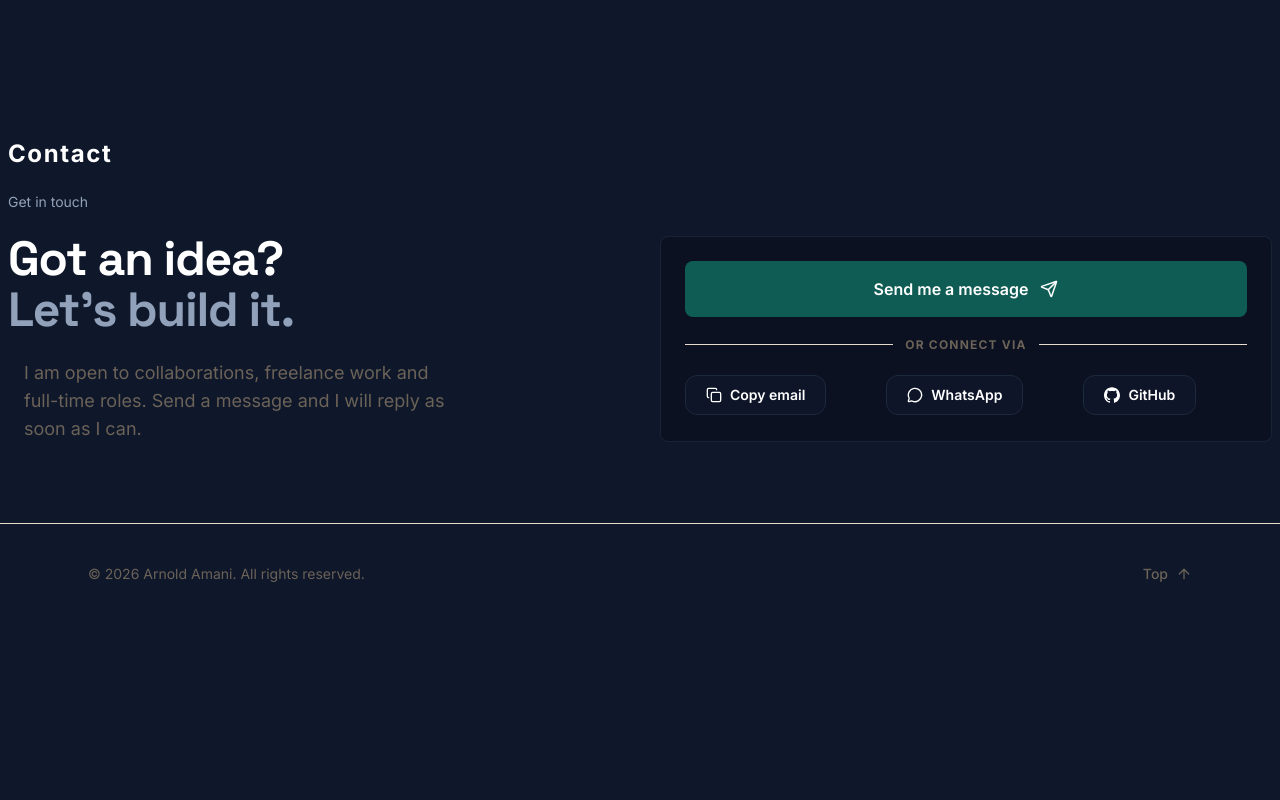
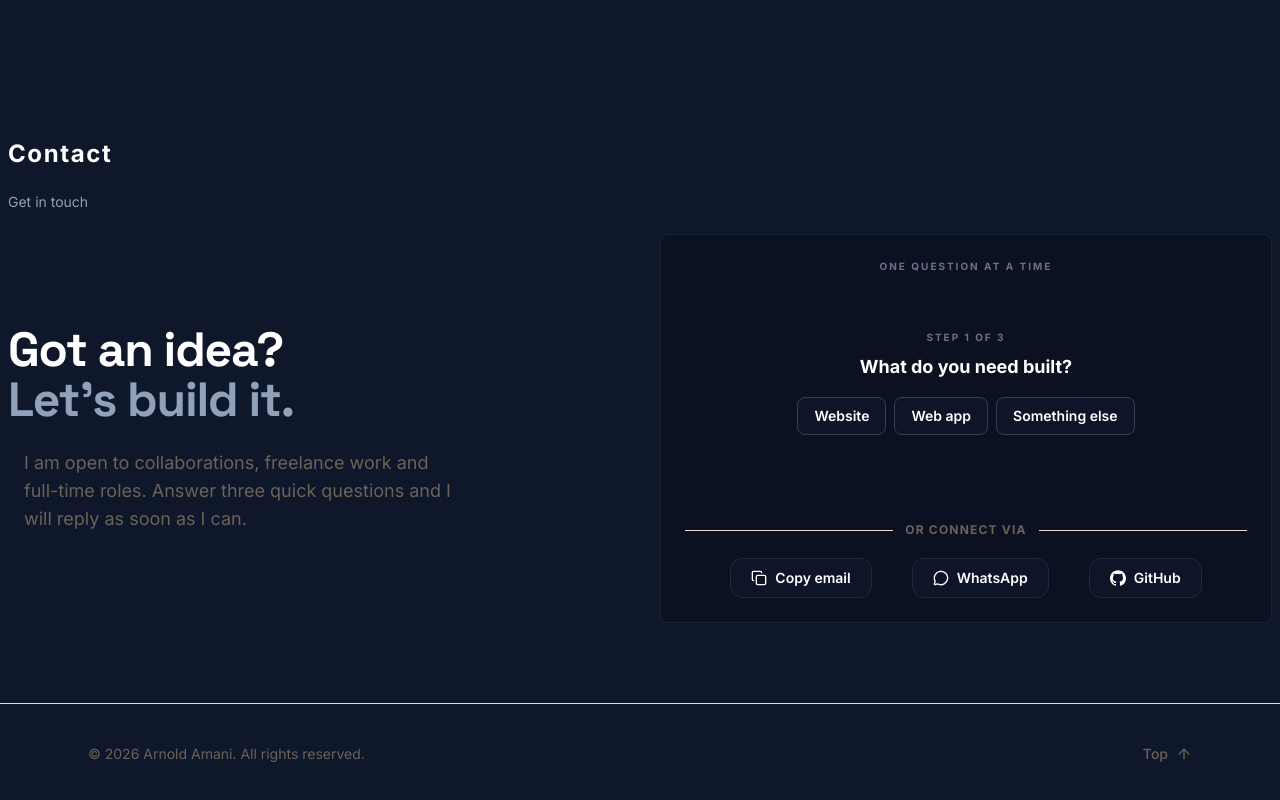
Before and after one commit to anold-a/amani-portfolio, a Next.js app: page / in a window 1280 px wide. Shown: the part 5423-6223 px from the top of the page. Before the commit the page ends 6047 px from the top, so only its background shows below. Built offline with nearby package versions, Linux system fonts and the light colour scheme.

Commit message:
updated the contact section so the steps sit in a single container

```diff
--- a/components/homepage/Contact.tsx
+++ b/components/homepage/Contact.tsx
@@ -1,12 +1,10 @@
-"use client"
+"use client";
 
-import { Send, MessageCircle,} from "lucide-react";
+import { FormEvent, useEffect, useRef, useState } from "react";
+import { ArrowLeft, Check, MessageCircle } from "lucide-react";
 import SharedUI from "@/components/layout/SharedUI";
 import CopyEmail from "@/components/homepage/CopyEmail";
 import { profile } from "@/lib/data";
-import { FormEvent, useState } from "react";
-import { verifyPassword } from '@/app/actions';
-
 
 function GithubIcon({ size = 16 }: { size?: number }) {
   return (
@@ -19,117 +17,275 @@ function GithubIcon({ size = 16 }: { size?: number }) {
 const pill =
   "flex items-center justify-center gap-2 rounded-full border border-line bg-card px-5 py-3 text-sm font-semibold transition hover:border-ink";
 
+const questions = [
+  {
+    key: "need",
+    question: "What do you need built?",
+    options: ["Website", "Web app", "Something else"],
+  },
+  {
+    key: "size",
+    question: "How big, roughly?",
+    options: ["Small", "Medium", "Large"],
+  },
+] as const;
+
+const TOTAL_STEPS = questions.length + 1;
+
+type Answers = { need: string; size: string; contact: string };
+type Status = "idle" | "sending" | "done" | "error";
+
+const looksValid = (value: string) =>
+  /^\S+@\S+\.\S+$/.test(value) || value.replace(/\D/g, "").length >= 7;
 
 
-export default function Contact() {
-  const [authorized,setAuthorized] = useState(false);
+async function sendInquiry(answers: Answers): Promise<boolean> {
+  const formId = process.env.NEXT_PUBLIC_FORMSPREE_ID;
 
-  const handleSubmit = async(event: FormEvent<HTMLFormElement>) => {
-    event.preventDefault();
-
-
-    const passwordInput = event.currentTarget.querySelector('input[type="password"]') as HTMLInputElement | null;
-    if (!passwordInput) return;
- const isCorrect = await verifyPassword(passwordInput.value);
-
-    if (isCorrect) {
-      setAuthorized(true);
-    } else {
-      passwordInput.value = "";
-      alert("Wrong answer!");
-    }
+  if (!formId) {
+    const subject = encodeURIComponent("New project inquiry");
+    const body = encodeURIComponent(
+      `Project: ${answers.need}\nSize: ${answers.size}\nContact: ${answers.contact}`,
+    );
+    window.location.href = `mailto:${profile.email}?subject=${subject}&body=${body}`;
+    return true;
   }
 
-  const login = (
-  <form onSubmit={handleSubmit} className="flex items-center gap-2 w-full max-w-sm">
-    <input
-      type="password"
-      placeholder="What is today?"
-      className="px-4 py-2 text-sm rounded-lg border border-neutral-300 bg-transparent focus:outline-none focus:border-neutral-500 placeholder-neutral-400 w-full max-w-37.5"
-    />
-    <button
-      type="submit"
-      className="px-4 py-2 text-xs font-semibold text-white bg-[#1A1512] hover:bg-neutral-800 transition-colors rounded-lg uppercase tracking-wider h-9.5 flex items-center justify-center"
-    >
-      Reveal
-    </button>
-  </form>
-);
+  try {
+    const res = await fetch(`https://formspree.io/f/${formId}`, {
+      method: "POST",
+      headers: { "Content-Type": "application/json", Accept: "application/json" },
+      body: JSON.stringify(answers),
+    });
+    return res.ok;
+  } catch {
+    return false;
+  }
+}
 
+export default function Contact() {
+  const [step, setStep] = useState(0);
+  const [answers, setAnswers] = useState<Answers>({ need: "", size: "", contact: "" });
+  const [status, setStatus] = useState<Status>("idle");
+  const [error, setError] = useState("");
+  const inputRef = useRef<HTMLInputElement>(null);
 
-const contactInfo = (
-  <div className="flex flex-col sm:flex-row items-stretch sm:items-center gap-2">
+  const onContactStep = step === questions.length;
 
-    <CopyEmail  email={profile.email} />
+  useEffect(() => {
+    if (onContactStep && status === "idle") inputRef.current?.focus();
+  }, [onContactStep, status]);
 
-    <a
-      href={profile.whatsapp}
-      target="_blank"
-      rel="noreferrer"
-      className={`${pill} flex items-center rounded-xl justify-center gap-2 h-10`}
-    >
-      <MessageCircle size={16} /> WhatsApp
-    </a>
-  </div>
-);
+  const choose = (key: "need" | "size", value: string) => {
+    setAnswers((a) => ({ ...a, [key]: value }));
+    setStep((s) => s + 1);
+  };
 
+  const submit = async (event: FormEvent<HTMLFormElement>) => {
+    event.preventDefault();
+    const contact = answers.contact.trim();
 
+    if (!looksValid(contact)) {
+      setError("Add an email or phone number so I can reply.");
+      return;
+    }
 
+    setError("");
+    setStatus("sending");
+    const ok = await sendInquiry({ ...answers, contact });
+    setStatus(ok ? "done" : "error");
+  };
 
+  const reset = () => {
+    setAnswers({ need: "", size: "", contact: "" });
+    setStep(0);
+    setStatus("idle");
+    setError("");
+  };
+
+  const dotClass = (index: number) => {
+    if (status === "done" || index < step) return "bg-emerald-400";
+    if (index === step) return "bg-yellow-300";
+    return "bg-slate-700";
+  };
+
+  const current = questions[step];
 
   return (
-    <SharedUI id="contact" index={<p className="text-2xl font-bold text-white">Contact</p>} scramble  title={<span className="text-sm text-slate-400">Get in touch</span>}>
+    <SharedUI
+      id="contact"
+      index={<p className="text-2xl font-bold text-white">Contact</p>}
+      scramble
+      title={<span className="text-sm text-slate-400">Get in touch</span>}
+    >
       <div className="grid items-center gap-10 md:grid-cols-2">
         <div>
-          <h3 className="font-display text-4xl text-white font-black leading-[1.05] tracking-tight sm:text-5xl">
+          <h3 className="font-display text-4xl font-black leading-[1.05] tracking-tight text-white sm:text-5xl">
             Got an idea?
             <br />
             <span className="text-slate-400">Let&apos;s build it.</span>
           </h3>
-          <p className="mt-6 max-w-md  pl-4 text-lg text-muted">
-            I am open to collaborations, freelance work and full-time roles. Send a message and I will reply as soon as I can.
+          <p className="mt-6 max-w-md pl-4 text-lg text-muted">
+            I am open to collaborations, freelance work and full-time roles. Answer three quick
+            questions and I will reply as soon as I can.
           </p>
         </div>
 
-        <div className="rounded-lg border border-slate-800/80  p-6 bg-[#0b1120]">
-          <a
-            href={`mailto:${profile.email}`}
-            className="flex items-center text-white bg-brand justify-center gap-3 rounded-lg  px-6 py-4 font-semibold transition hover:opacity-90"
+
+        <div className="rounded-lg border border-slate-800/80 bg-[#0b1120] p-6">
+          <p className="text-center text-[10px] font-bold uppercase tracking-[0.2em] text-slate-500">
+            One question at a time
+          </p>
+
+
+          <div
+            className="mt-5 flex min-h-44 w-full flex-col items-center justify-center text-center"
+            aria-live="polite"
           >
-            Send me a message <Send size={18} />
-          </a>
+
+
+            {status === "done" ? (
+              <>
+                <p className="text-lg font-bold text-white">Done. I&apos;ll reply soon.</p>
+                <span className="mt-4 grid size-12 place-items-center rounded-full bg-emerald-500 text-white">
+                  <Check size={24} aria-hidden />
+                </span>
+                <button
+                  type="button"
+                  onClick={reset}
+                  className="mt-4 text-xs font-semibold text-slate-400 underline-offset-4 hover:text-white hover:underline"
+                >
+                  Send another
+                </button>
+              </>
+            ) : status === "sending" ? (
+              <>
+                <div className="flex gap-1.5" aria-hidden>
+                  <span className="size-2 rounded-full bg-emerald-400 motion-safe:animate-pulse" />
+                  <span className="size-2 rounded-full bg-emerald-400 motion-safe:animate-pulse [animation-delay:150ms]" />
+                  <span className="size-2 rounded-full bg-emerald-400 motion-safe:animate-pulse [animation-delay:300ms]" />
+                </div>
+                <p className="mt-3 text-sm text-slate-400">Sending…</p>
+              </>
+            ) : status === "error" ? (
+              <>
+                <p className="text-lg font-bold text-white">That didn&apos;t send.</p>
+                <p className="mt-1 text-sm text-slate-400">
+                  Try again, or use email or WhatsApp below.
+                </p>
+                <button
+                  type="button"
+                  onClick={() => setStatus("idle")}
+                  className="mt-4 rounded-lg bg-brand px-4 py-2 text-sm font-semibold text-white transition hover:opacity-90"
+                >
+                  Try again
+                </button>
+              </>
+            ) : onContactStep ? (
+              <form onSubmit={submit} className="w-full">
+                <p className="text-[10px] font-bold uppercase tracking-[0.2em] text-slate-500">
+                  Step {step + 1} of {TOTAL_STEPS}
+                </p>
+                <label htmlFor="contact-input" className="mt-2 block text-lg font-bold text-white">
+                  Where can I reach you?
+                </label>
+                <input
+                  id="contact-input"
+                  ref={inputRef}
+                  type="text"
+                  inputMode="email"
+                  autoComplete="email"
+                  value={answers.contact}
+                  onChange={(e) => setAnswers((a) => ({ ...a, contact: e.target.value }))}
+                  placeholder="Email or WhatsApp number"
+                  aria-invalid={Boolean(error)}
+                  aria-describedby={error ? "contact-error" : undefined}
+                  className="mt-4 w-full rounded-lg border border-slate-700 bg-slate-900 px-4 py-2.5 text-sm text-white placeholder-slate-500 focus:border-slate-400 focus:outline-none"
+                />
+                {error && (
+                  <p id="contact-error" role="alert" className="mt-2 text-xs text-rose-400">
+                    {error}
+                  </p>
+                )}
+                <button
+                  type="submit"
+                  className="mt-4 w-full rounded-lg bg-brand px-4 py-2.5 text-sm font-semibold text-white transition hover:opacity-90"
+                >
+                  Send
+                </button>
+              </form>
+            ) : (
+              <div className="w-full">
+                <p className="text-[10px] font-bold uppercase tracking-[0.2em] text-slate-500">
+                  Step {step + 1} of {TOTAL_STEPS}
+                </p>
+                <p className="mt-2 text-lg font-bold text-white">{current.question}</p>
+                <div
+                  className="mt-4 flex flex-wrap justify-center gap-2"
+                  role="group"
+                  aria-label={current.question}
+                >
+                  {current.options.map((option) => {
+                    const selected = answers[current.key] === option;
+                    return (
+                      <button
+                        key={option}
+                        type="button"
+                        onClick={() => choose(current.key, option)}
+                        aria-pressed={selected}
+                        className={`rounded-lg border px-4 py-2 text-sm font-semibold transition focus-visible:outline focus-visible:outline-2 focus-visible:outline-offset-2 focus-visible:outline-emerald-400 ${
+                          selected
+                            ? "border-white bg-white text-slate-900"
+                            : "border-slate-700 bg-slate-900/80 text-white hover:border-slate-400"
+                        }`}
+                      >
+                        {option}
+                      </button>
+                    );
+                  })}
+                </div>
+              </div>
+            )}
+          </div>
+
+
+          <div className="mt-3 h-5">
+            {step > 0 && status === "idle" && (
+              <button
+                type="button"
+                onClick={() => setStep((s) => s - 1)}
+                className="flex items-center gap-1.5 text-xs font-semibold text-slate-400 transition hover:text-white"
+              >
+                <ArrowLeft size={14} aria-hidden /> Back
+              </button>
+            )}
+          </div>
+
           <p className="my-5 flex items-center gap-3 text-xs font-bold uppercase tracking-widest text-muted">
             <span className="h-px flex-1 bg-line" /> or connect via <span className="h-px flex-1 bg-line" />
           </p>
-          <div className="flex flex-col sm:flex-row sm:items-center  gap-15 w-full min-h-11">
 
+          <div className="flex w-full items-center justify-center flex-col gap-10 sm:flex-row sm:items-center">
+            <CopyEmail email={profile.email} />
 
-    <CopyEmail  email={profile.email} />
+            <a
+              href={profile.whatsapp}
+              target="_blank"
+              rel="noreferrer"
+              className={`${pill} h-10 rounded-xl border-slate-800 bg-slate-900/80 text-white`}
+            >
+              <MessageCircle size={16} /> WhatsApp
+            </a>
 
-    <a
-      href={profile.whatsapp}
-      target="_blank"
-      rel="noreferrer"
-      className={`${pill} flex items-center rounded-xl border border-slate-800 bg-slate-900/80 text-white justify-center gap-2 h-10`}
-    >
-      <MessageCircle size={16} /> WhatsApp
-    </a>
-
-
-
-  <div className="flex justify-start   sm:justify-end shrink-0">
-    <a
-      href={profile.github}
-      target="_blank"
-      rel="noreferrer"
-      className={`${pill} flex items-center rounded-xl border border-slate-800 bg-slate-900/80 text-white justify-center gap-2 h-10`}
-    >
-      <GithubIcon size={16} /> GitHub
-    </a>
-  </div>
-</div>
-
-
+            <a
+              href={profile.github}
+              target="_blank"
+              rel="noreferrer"
+              className={`${pill} h-10 rounded-xl border-slate-800 bg-slate-900/80 text-white`}
+            >
+              <GithubIcon size={16} /> GitHub
+            </a>
+          </div>
         </div>
       </div>
     </SharedUI>
```
